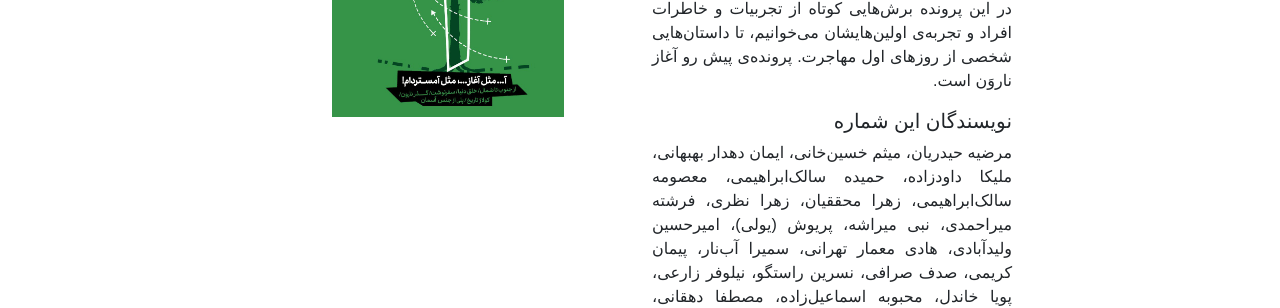
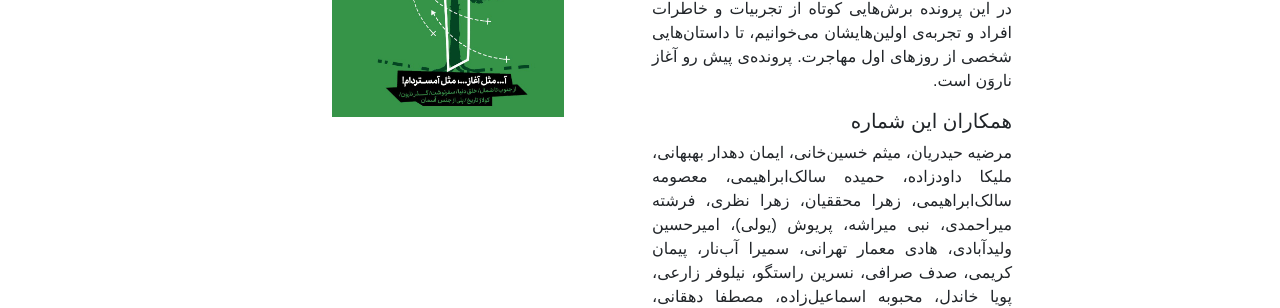
Before and after one commit to NaarvanMag/naarvanmag.github.io, a Jekyll site: the page built from pages/archive/1.markdown, in a window 1280 px wide. Shown: the part 456-764 px from the top of the page. Built offline with Jekyll 4.4.1, drawn with Linux system fonts in a browser that asks for light colours; nearby versions of some CDN libraries; a style sheet for code colours, icons or effects is not loaded.

Commit message:
Fix a typo

```diff
--- a/_layouts/archive.html
+++ b/_layouts/archive.html
@@ -12,7 +12,7 @@ layout: default
         <div class="col-lg-6 col-sm-12 order-2 order-lg-1">
             {{ content }}
 
-            <h5>نویسندگان این شماره</h5>
+            <h5>همکاران این شماره</h5>
             <p>{{ page.authors }}</p>
 
             <div style="margin-bottom: 10px;">
```
